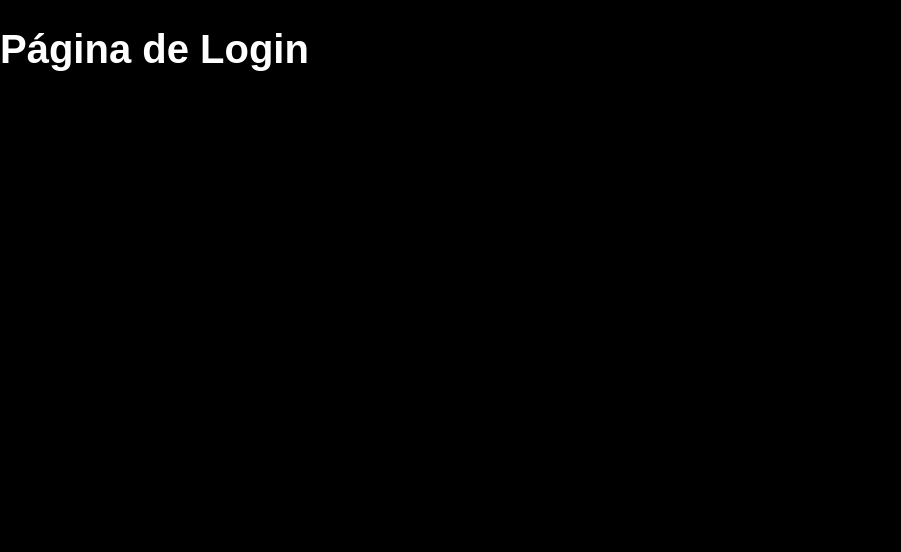
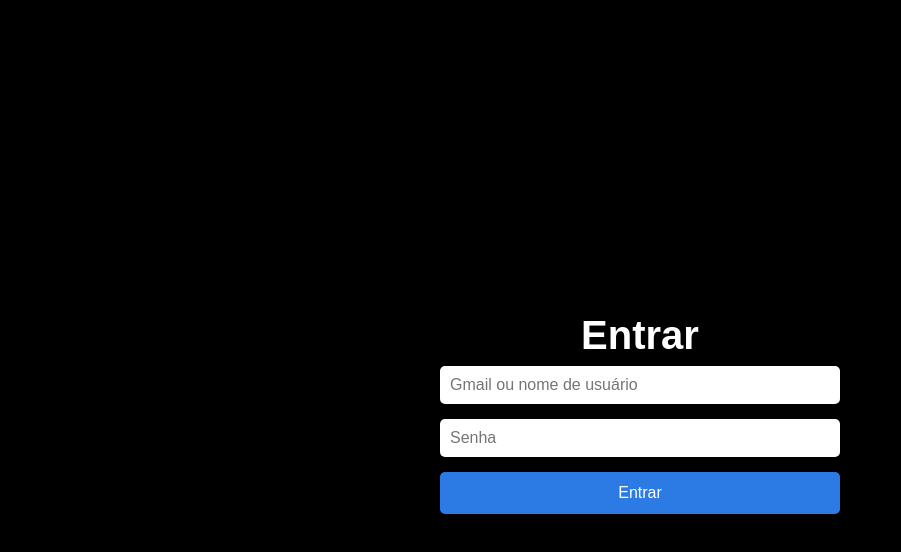
Before and after one commit to paganin123/Site-questionario, a plain HTML site: page login.html in a window 1280 px wide. Shown: the whole page, without its empty margins (0-901 px from the left). Drawn offline with Linux system fonts and the light colour scheme.

Commit message:
Página de login com campos e estilo

```diff
--- a/login.html
+++ b/login.html
@@ -5,7 +5,14 @@
   <title>Login</title>
   <link rel="stylesheet" href="style.css">
 </head>
-<body style="background-color: black; color: white;">
-  <h1>Página de Login</h1>
+<body>
+  <main class="login">
+    <h1>Entrar</h1>
+    <form action="#" method="POST">
+      <input type="text" placeholder="Gmail ou nome de usuário" required />
+      <input type="password" placeholder="Senha" required />
+      <button type="submit">Entrar</button>
+    </form>
+  </main>
 </body>
 </html>
--- a/style.css
+++ b/style.css
@@ -81,3 +81,39 @@ form button {
 form button:hover {
   background-color: #019875;
 }
+main.login {
+  height: 100vh;
+  display: flex;
+  flex-direction: column;
+  justify-content: center;
+  align-items: center;
+}
+
+main.login form {
+  display: flex;
+  flex-direction: column;
+  gap: 15px;
+  width: 90%;
+  max-width: 400px;
+}
+
+main.login input {
+  padding: 10px;
+  border: none;
+  border-radius: 5px;
+  font-size: 1rem;
+}
+
+main.login button {
+  padding: 12px;
+  background-color: #2c7be5;
+  color: white;
+  border: none;
+  border-radius: 5px;
+  font-size: 1rem;
+  cursor: pointer;
+}
+
+main.login button:hover {
+  background-color: #1a5fc2;
+}
```
